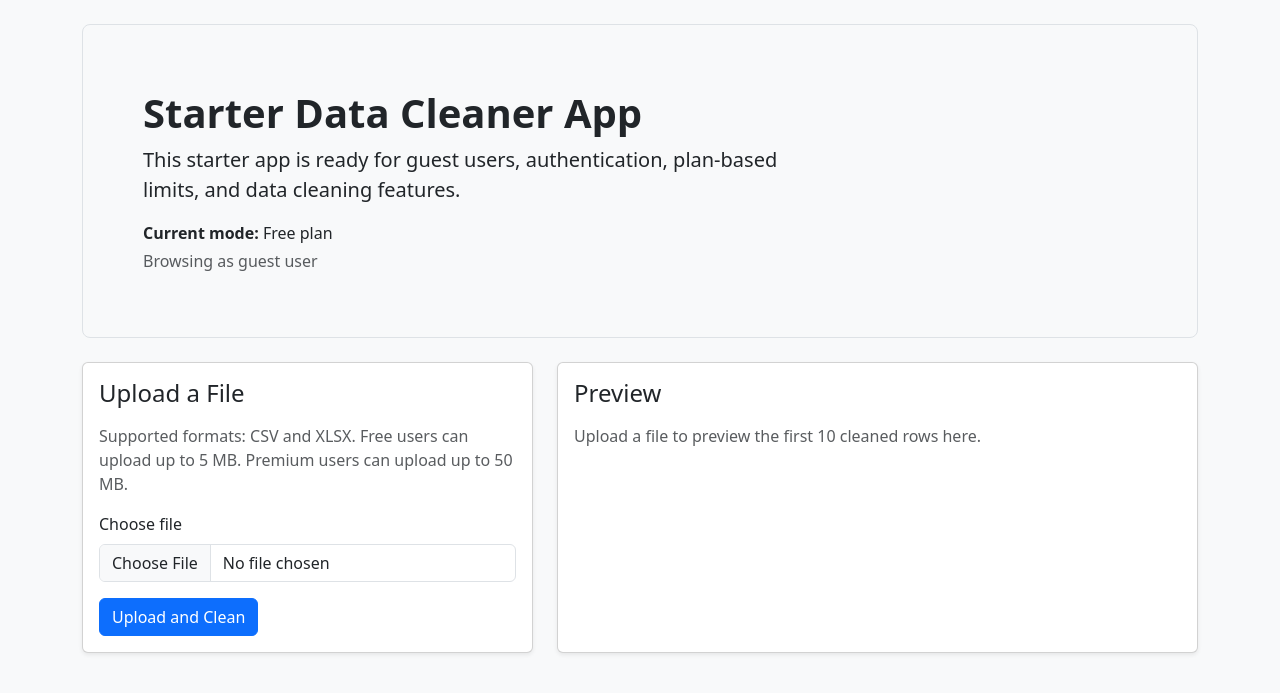
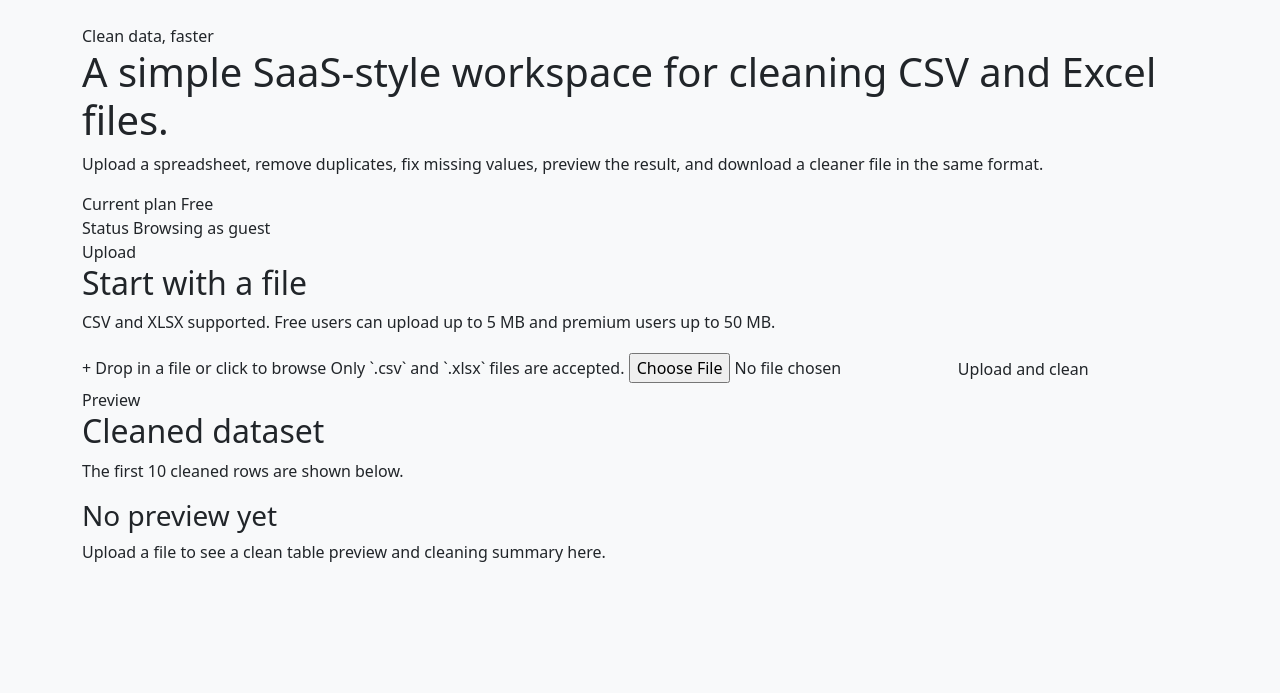
Before and after one commit to siddd26/data-cleaner-app, a Flask app: page / in a window 1280 px wide. Shown: the part 56-749 px from the top of the page. Run offline with Flask 3, Linux system fonts and the light colour scheme.

Commit message:
Update UI: improve upload and preview sections in index.html for better user experience

```diff
--- a/app/templates/index.html
+++ b/app/templates/index.html
@@ -1,86 +1,102 @@
 {% extends "base.html" %}
 
 {% block content %}
-<div class="p-5 mb-4 bg-light rounded-3 border">
-    <div class="container-fluid py-3">
-        <h1 class="display-6 fw-bold">Starter Data Cleaner App</h1>
-        <p class="col-md-8 fs-5">
-            This starter app is ready for guest users, authentication, plan-based limits, and data cleaning features.
+<section class="hero-section">
+    <div class="hero-copy">
+        <span class="section-eyebrow">Clean data, faster</span>
+        <h1 class="hero-title">A simple SaaS-style workspace for cleaning CSV and Excel files.</h1>
+        <p class="hero-text">
+            Upload a spreadsheet, remove duplicates, fix missing values, preview the result, and download a cleaner file in the same format.
         </p>
-        <p class="mb-1"><strong>Current mode:</strong> {{ current_app_user.plan|capitalize }} plan</p>
-        <p class="text-muted mb-0">
+        <div class="hero-meta">
+            <div class="hero-meta-item">
+                <span class="hero-meta-label">Current plan</span>
+                <span class="hero-meta-value">{{ current_app_user.plan|capitalize }}</span>
+            </div>
+            <div class="hero-meta-item">
+                <span class="hero-meta-label">Status</span>
+                <span class="hero-meta-value">
                     {% if current_app_user.is_authenticated %}
-                Logged in as {{ current_app_user.email }}
+                        {{ current_app_user.email }}
                     {% else %}
-                Browsing as guest user
+                        Browsing as guest
                     {% endif %}
-        </p>
+                </span>
+            </div>
+        </div>
+    </div>
+</section>
+
+<section class="content-grid">
+    <div class="upload-column">
+        <div class="saas-card upload-card">
+            <div class="section-header">
+                <div>
+                    <span class="section-eyebrow">Upload</span>
+                    <h2 class="section-title">Start with a file</h2>
+                </div>
+                <p class="section-text">CSV and XLSX supported. Free users can upload up to 5 MB and premium users up to 50 MB.</p>
+            </div>
+
+            <form method="post" action="{{ url_for('main.upload_file') }}" enctype="multipart/form-data" class="upload-form">
+                <label class="upload-dropzone" for="data_file">
+                    <span class="upload-dropzone-icon">+</span>
+                    <span class="upload-dropzone-title">Drop in a file or click to browse</span>
+                    <span class="upload-dropzone-text">Only `.csv` and `.xlsx` files are accepted.</span>
+                    <input class="upload-input" id="data_file" name="data_file" type="file" accept=".csv,.xlsx" required>
+                </label>
+                <button class="btn btn-app btn-app-primary btn-app-lg" type="submit">Upload and clean</button>
+            </form>
+
+            {% if download_ready %}
+                <div class="download-panel">
+                    <div>
+                        <span class="section-eyebrow">Ready</span>
+                        <h3 class="download-title">{{ original_filename }}</h3>
+                        <p class="download-text">Your cleaned file is ready to download in the original format.</p>
+                    </div>
+                    <a class="btn btn-app btn-app-secondary" href="{{ url_for('main.download_file') }}">Download file</a>
+                </div>
+            {% endif %}
         </div>
     </div>
 
-<div class="row g-4">
-    <div class="col-lg-5">
-        <div class="card shadow-sm h-100">
-            <div class="card-body">
-                <h2 class="h4 mb-3">Upload a File</h2>
-                <p class="text-muted">
-                    Supported formats: CSV and XLSX. Free users can upload up to 5 MB. Premium users can upload up to 50 MB.
-                </p>
-                <form method="post" action="{{ url_for('main.upload_file') }}" enctype="multipart/form-data">
-                    <div class="mb-3">
-                        <label class="form-label" for="data_file">Choose file</label>
-                        <input class="form-control" id="data_file" name="data_file" type="file" accept=".csv,.xlsx" required>
+    <div class="preview-column">
+        <div class="saas-card preview-card">
+            <div class="section-header section-header-row">
+                <div>
+                    <span class="section-eyebrow">Preview</span>
+                    <h2 class="section-title">Cleaned dataset</h2>
                 </div>
-                    <button class="btn btn-primary" type="submit">Upload and Clean</button>
-                </form>
-
-                {% if download_ready %}
-                    <hr>
-                    <p class="mb-2"><strong>Ready:</strong> {{ original_filename }}</p>
-                    <a class="btn btn-success" href="{{ url_for('main.download_file') }}">Download Cleaned File</a>
-                {% endif %}
+                <p class="section-text">The first 10 cleaned rows are shown below.</p>
             </div>
-        </div>
-    </div>
-
-    <div class="col-lg-7">
-        <div class="card shadow-sm h-100">
-            <div class="card-body">
-                <h2 class="h4 mb-3">Preview</h2>
 
             {% if preview_data and preview_data.columns %}
                 {% if cleaning_summary %}
-                        <div class="row g-3 mb-3">
-                            <div class="col-sm-3">
-                                <div class="border rounded p-3 bg-light">
-                                    <div class="small text-muted">Original Rows</div>
-                                    <div class="h5 mb-0">{{ cleaning_summary.original_rows }}</div>
+                    <div class="stats-grid">
+                        <div class="metric-card">
+                            <span class="metric-label">Original rows</span>
+                            <span class="metric-value">{{ cleaning_summary.original_rows }}</span>
                         </div>
+                        <div class="metric-card">
+                            <span class="metric-label">Cleaned rows</span>
+                            <span class="metric-value">{{ cleaning_summary.cleaned_rows }}</span>
                         </div>
-                            <div class="col-sm-3">
-                                <div class="border rounded p-3 bg-light">
-                                    <div class="small text-muted">Cleaned Rows</div>
-                                    <div class="h5 mb-0">{{ cleaning_summary.cleaned_rows }}</div>
+                        <div class="metric-card">
+                            <span class="metric-label">Removed rows</span>
+                            <span class="metric-value">{{ cleaning_summary.removed_rows }}</span>
                         </div>
-                            </div>
-                            <div class="col-sm-3">
-                                <div class="border rounded p-3 bg-light">
-                                    <div class="small text-muted">Removed Rows</div>
-                                    <div class="h5 mb-0">{{ cleaning_summary.removed_rows }}</div>
-                                </div>
-                            </div>
-                            <div class="col-sm-3">
-                                <div class="border rounded p-3 bg-light">
-                                    <div class="small text-muted">Columns</div>
-                                    <div class="h5 mb-0">{{ cleaning_summary.column_count }}</div>
-                                </div>
+                        <div class="metric-card">
+                            <span class="metric-label">Columns</span>
+                            <span class="metric-value">{{ cleaning_summary.column_count }}</span>
                         </div>
                     </div>
                 {% endif %}
 
-                    <div class="table-responsive">
-                        <table class="table table-bordered table-striped align-middle">
-                            <thead class="table-light">
+                <div class="preview-table-shell">
+                    <div class="table-responsive preview-table-wrap">
+                        <table class="table preview-table align-middle mb-0">
+                            <thead>
                                 <tr>
                                     {% for column in preview_data.columns %}
                                         <th>{{ column }}</th>
@@ -98,12 +114,14 @@
                             </tbody>
                         </table>
                     </div>
-                    <p class="text-muted mb-0">Showing the first 10 rows of the cleaned dataset.</p>
+                </div>
                 {% else %}
-                    <p class="text-muted mb-0">Upload a file to preview the first 10 cleaned rows here.</p>
+                    <div class="preview-empty-state">
+                        <h3 class="preview-empty-title">No preview yet</h3>
+                        <p class="preview-empty-text">Upload a file to see a clean table preview and cleaning summary here.</p>
+                    </div>
                 {% endif %}
         </div>
     </div>
-    </div>
-</div>
+</section>
 {% endblock %}
```
Lines whose indentation alone changed are shown as unchanged.
